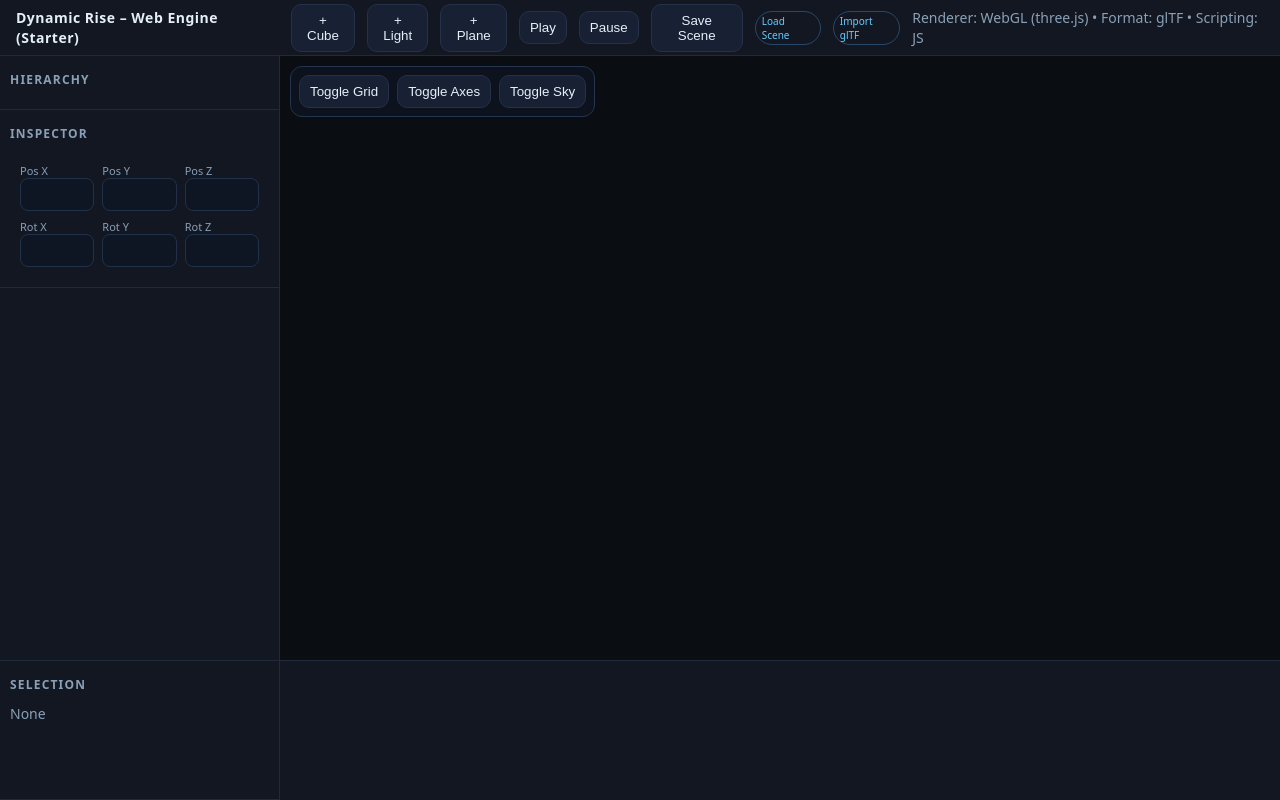
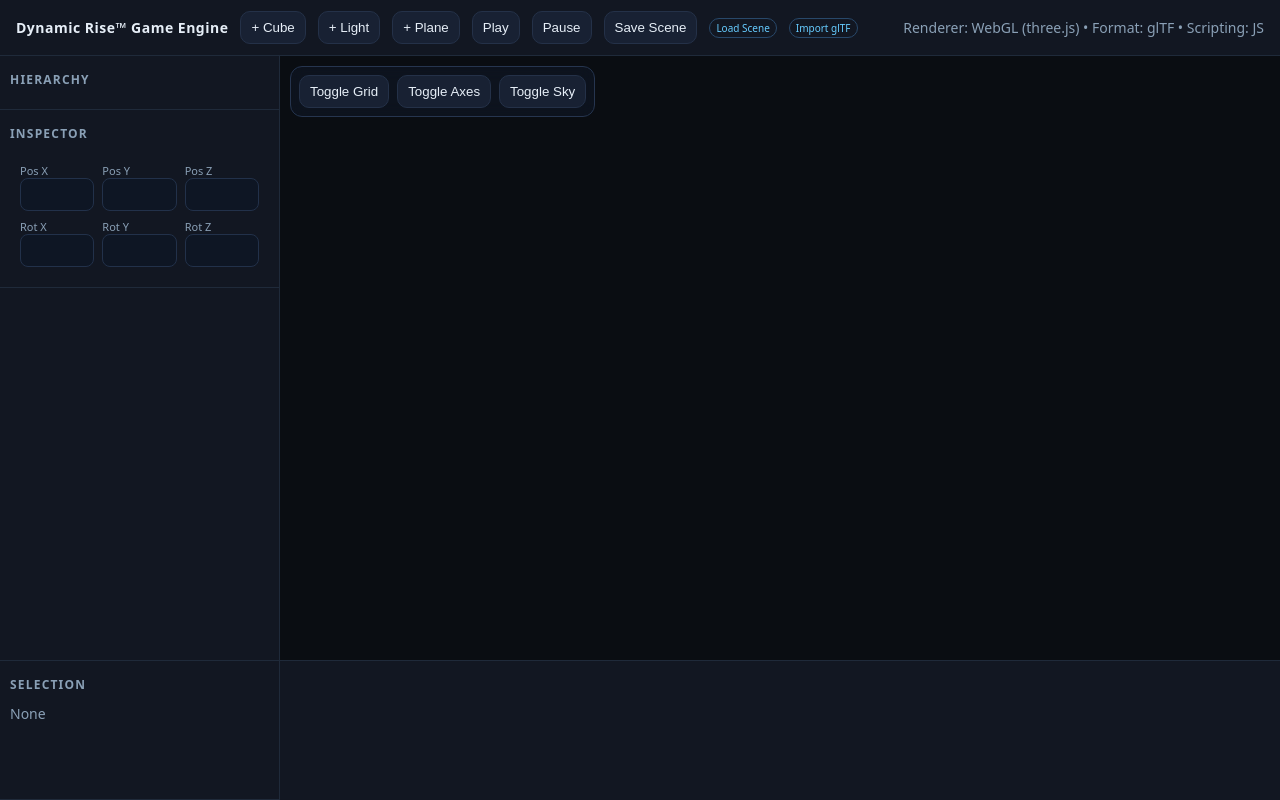
Before and after one commit to EngineeringSoftcodes/Dynamic-Rise-Game-Engine, a plain HTML site: page index.html in a window 1280 px wide. Drawn offline with nearby package versions, Linux system fonts and the light colour scheme.

Commit message:
Update index.html

```diff
--- a/index.html
+++ b/index.html
@@ -3,7 +3,7 @@
 <head>
   <meta charset="UTF-8" />
   <meta name="viewport" content="width=device-width, initial-scale=1.0" />
-  <title>DRGE – Web 3D Engine Starter</title>
+  <title>Dynamic Rise™ Game Engine</title>
   <style>
     :root { --bg:#0b0e13; --panel:#121722; --muted:#8aa0b6; --accent:#6cf; }
     * { box-sizing: border-box; }
@@ -36,7 +36,7 @@
 <body>
   <div class="app">
     <header>
-      <div class="brand">Dynamic Rise – Web Engine (Starter)</div>
+      <div class="brand">Dynamic Rise™ Game Engine</div>
       <button id="btnAddCube">+ Cube</button>
       <button id="btnAddLight">+ Light</button>
       <button id="btnAddPlane">+ Plane</button>
```
